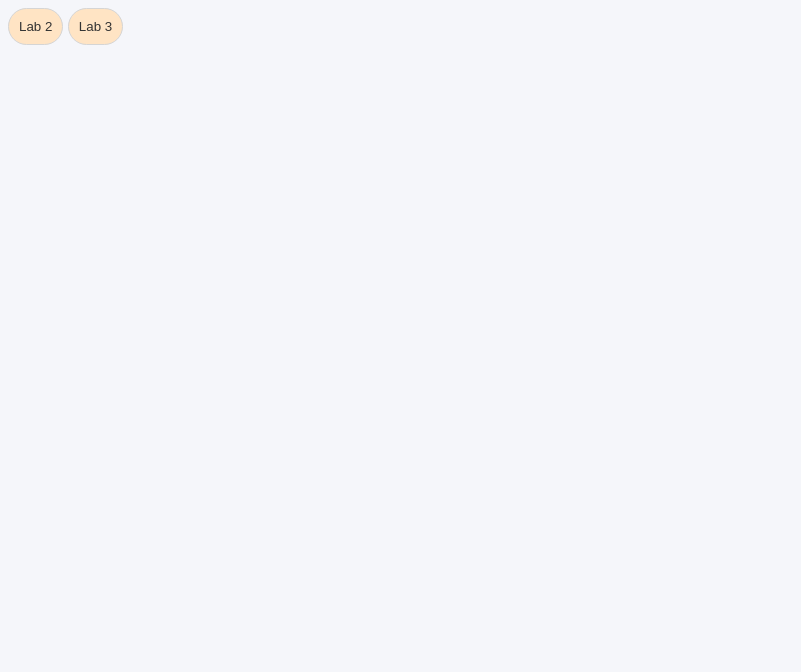
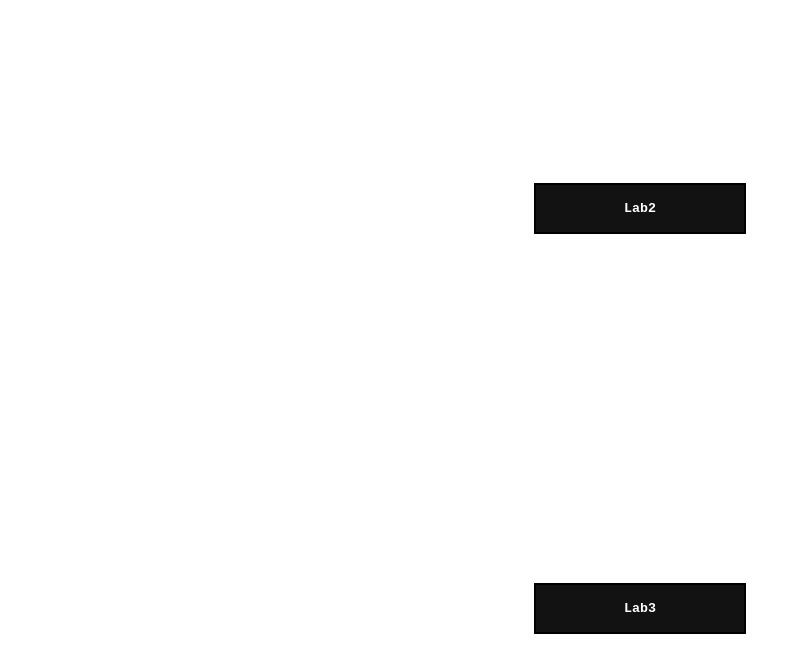
Before and after one commit to FatimahAs/eventlistener-lab2-lab3, a plain HTML site: page index.html in a window 1280 px wide. Shown: the whole page, without its empty margins (0-801 px from the left). Drawn offline with Linux system fonts and the light colour scheme.

Commit message:
style button

```diff
--- /dev/null
+++ b/button.css
@@ -0,0 +1,79 @@
+body {
+	display: grid;
+	place-items: center;
+	height: 100vh;
+}
+
+:root {
+	--bg-color-1: #121212;
+	--bg-color-2: #FFD433;
+	--bg-color-3: #FF90E8;
+	--padding: 1rem 4rem;
+	--font-family: monospace;
+	--step: 0.5rem;
+}
+
+
+/*   transform: translate3d(-0.5rem, -0.5rem, 0) */
+
+button:is(:hover, :focus-visible) {
+	--active: 1;
+}
+
+button {
+	--active: 0;
+	color: white;
+	border-radius: 4px;
+	position: relative;
+	cursor: pointer;
+	font-family: var(--font-family);
+	font-weight: bold;
+	border: 0;
+	background: transparent;
+	padding: 0;
+}
+
+button span:first-of-type {
+	padding: var(--padding);
+}
+
+button span:not(:first-of-type) {
+	position: absolute;
+}
+
+[aria-hidden] {
+	color: transparent;
+}
+
+button span {
+	inset: 0;
+	display: grid;
+	background: var(--bg);
+	place-items: center;
+	transition: 0.2s ease;
+	border: 2px solid black;
+	/*   transform:
+    translate(
+      calc((var(--active) * var(--coefficient, 0)) * (var(--step) * -1)),
+      calc((var(--active) * var(--coefficient, 0)) * (var(--step) * -1))
+    ); */
+	translate: calc((var(--active) * var(--coefficient, 0)) * (var(--step) * -1)) calc((var(--active) * var(--coefficient, 0)) * (var(--step) * -1));
+}
+
+span:nth-of-type(1) {
+	--bg: var(--bg-color-3);
+}
+
+span:nth-of-type(2) {
+	--coefficient: 1;
+	--bg: var(--bg-color-2);
+}
+
+span:nth-of-type(3) {
+	--coefficient: 2;
+	--bg: var(--bg-color-1);
+}
+
+button:active {
+	--active: 0.5;
+}
--- a/index.html
+++ b/index.html
@@ -4,14 +4,23 @@
 <head>
     <meta charset="UTF-8">
     <meta name="viewport" content="width=device-width, initial-scale=1.0">
-    <link href="./style.css" rel="stylesheet" />
+
+    <link href="./button.css" rel="stylesheet" />
     <title>Document</title>
 </head>
 
 <body>
-    <button><a href="./lab2.html">Lab 2</a>
+
+    <button>
+  <span aria-hidden="true">Paste Link</span>
+  <span></span>
+  <span><a style="color: white; text-decoration: none;"  href="./lab2.html">Lab2</a></span>
 </button>
-    <button><a href="./lab3.html">Lab 3</a>
+
+    <button>
+  <span aria-hidden="true">Paste Link</span>
+  <span></span>
+  <span><a  style="color: white; text-decoration: none;" href="./lab3.html">Lab3</a></span>
 </button>
 
 </body>
```
